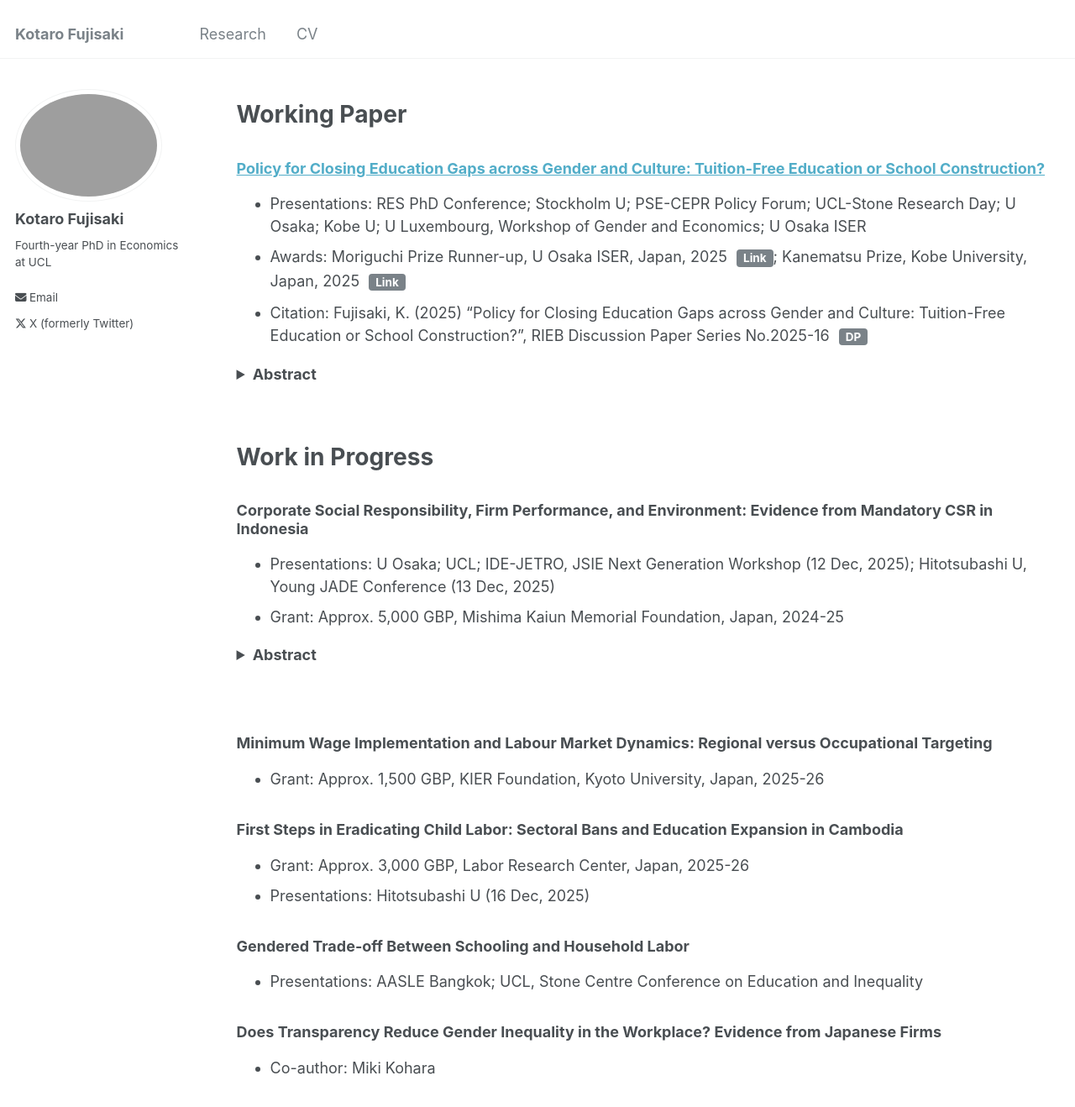
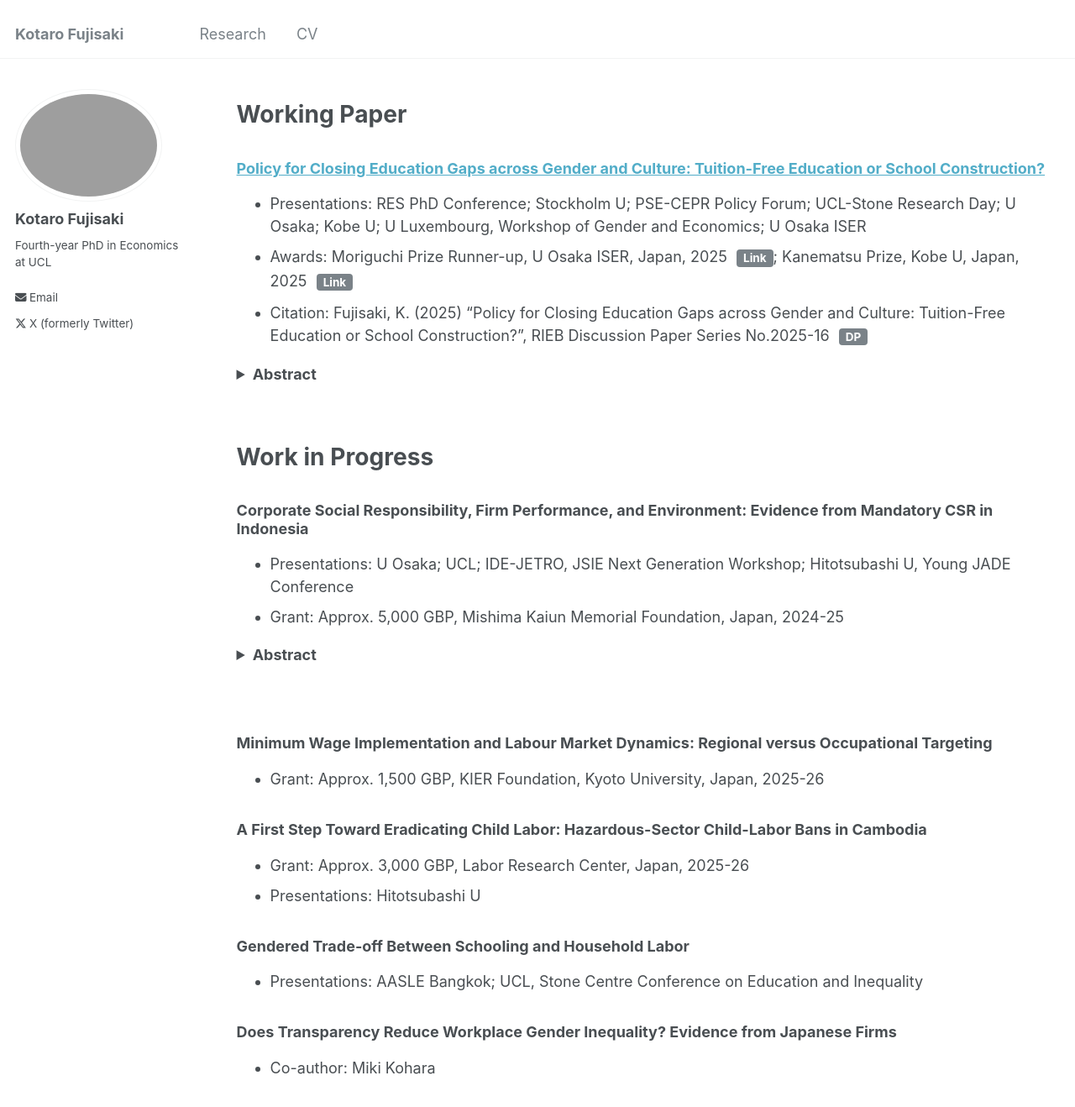
Before and after one commit to Kotaro-Fujisaki/kotaro-fujisaki.github.io, a Jekyll site: the page built from _pages/publications.md, in a window 1280 px wide and 1400 px high. Shown: the top 1318 px of the window at 84% size. Built offline with Jekyll 4.4.1, drawn with Linux system fonts in a browser that asks for light colours.

Commit message:
Update publications.md
Signed-off-by: Kotaro-Fujisaki <163865887+Kotaro-Fujisaki@users.noreply.github.com>

```diff
--- a/_pages/publications.md
+++ b/_pages/publications.md
@@ -10,7 +10,7 @@ author_profile: true
 
 ### <a href="https://kotaro-fujisaki.github.io/files/20251110_PfCEG.pdf" target="_blank" rel="noopener">Policy for Closing Education Gaps across Gender and Culture: Tuition-Free Education or School Construction?</a>
 * Presentations: RES PhD Conference; Stockholm U; PSE-CEPR Policy Forum; UCL-Stone Research Day; U Osaka; Kobe U; U Luxembourg, Workshop of Gender and Economics; U Osaka ISER<br>
-* Awards: Moriguchi Prize Runner-up, U Osaka ISER, Japan, 2025 <a href="https://www.iser.osaka-u.ac.jp/en/events/moriguchi/past-winners" target="_blank" rel="noopener" class="btn" style="margin-left:6px;padding:2px 8px;border:1px solid #ccc;border-radius:4px;text-decoration:none;display:inline-block;line-height:1.2;">Link</a>; Kanematsu Prize, Kobe University, Japan, 2025 <a href="https://www.rieb.kobe-u.ac.jp/edu-society/kanematsu_prize/prize_thesis.html" target="_blank" rel="noopener" class="btn" style="margin-left:6px;padding:2px 8px;border:1px solid #ccc;border-radius:4px;text-decoration:none;display:inline-block;line-height:1.2;">Link</a>
+* Awards: Moriguchi Prize Runner-up, U Osaka ISER, Japan, 2025 <a href="https://www.iser.osaka-u.ac.jp/en/events/moriguchi/past-winners" target="_blank" rel="noopener" class="btn" style="margin-left:6px;padding:2px 8px;border:1px solid #ccc;border-radius:4px;text-decoration:none;display:inline-block;line-height:1.2;">Link</a>; Kanematsu Prize, Kobe U, Japan, 2025 <a href="https://www.rieb.kobe-u.ac.jp/edu-society/kanematsu_prize/prize_thesis.html" target="_blank" rel="noopener" class="btn" style="margin-left:6px;padding:2px 8px;border:1px solid #ccc;border-radius:4px;text-decoration:none;display:inline-block;line-height:1.2;">Link</a>
 * Citation: Fujisaki, K. (2025) “Policy for Closing Education Gaps across Gender and Culture: Tuition-Free Education or School Construction?”, RIEB Discussion Paper Series No.2025-16 <a href="https://www.rieb.kobe-u.ac.jp/academic/ra/dp/English/dp2025-16.html" target="_blank" rel="noopener" class="btn" style="margin-left:6px;padding:2px 8px;border:1px solid #ccc;border-radius:4px;text-decoration:none;display:inline-block;line-height:1.2;">DP</a>
 <details class="abstract">
   <summary><strong>Abstract</strong></summary>
@@ -24,7 +24,7 @@ author_profile: true
 # Work in Progress
 
 ### Corporate Social Responsibility, Firm Performance, and Environment: Evidence from Mandatory CSR in Indonesia
-* Presentations: U Osaka; UCL; IDE-JETRO, JSIE Next Generation Workshop (12 Dec, 2025); Hitotsubashi U, Young JADE Conference (13 Dec, 2025)
+* Presentations: U Osaka; UCL; IDE-JETRO, JSIE Next Generation Workshop; Hitotsubashi U, Young JADE Conference
 * Grant: Approx. 5,000 GBP, Mishima Kaiun Memorial Foundation, Japan, 2024-25
 <details class="abstract">
   <summary><strong>Abstract</strong></summary>
@@ -36,14 +36,14 @@ author_profile: true
 ### Minimum Wage Implementation and Labour Market Dynamics: Regional versus Occupational Targeting
 * Grant: Approx. 1,500 GBP, KIER Foundation, Kyoto University, Japan, 2025-26
 
-### First Steps in Eradicating Child Labor: Sectoral Bans and Education Expansion in Cambodia
+### A First Step Toward Eradicating Child Labor: Hazardous-Sector Child-Labor Bans in Cambodia
 * Grant: Approx. 3,000 GBP, Labor Research Center, Japan, 2025-26
-* Presentations: Hitotsubashi U (16 Dec, 2025)
+* Presentations: Hitotsubashi U
 
 ### Gendered Trade-off Between Schooling and Household Labor
 * Presentations: AASLE Bangkok; UCL, Stone Centre Conference on Education and Inequality
 
-### Does Transparency Reduce Gender Inequality in the Workplace? Evidence from Japanese Firms
+### Does Transparency Reduce Workplace Gender Inequality? Evidence from Japanese Firms
 * Co-author: Miki Kohara
 
 
```
